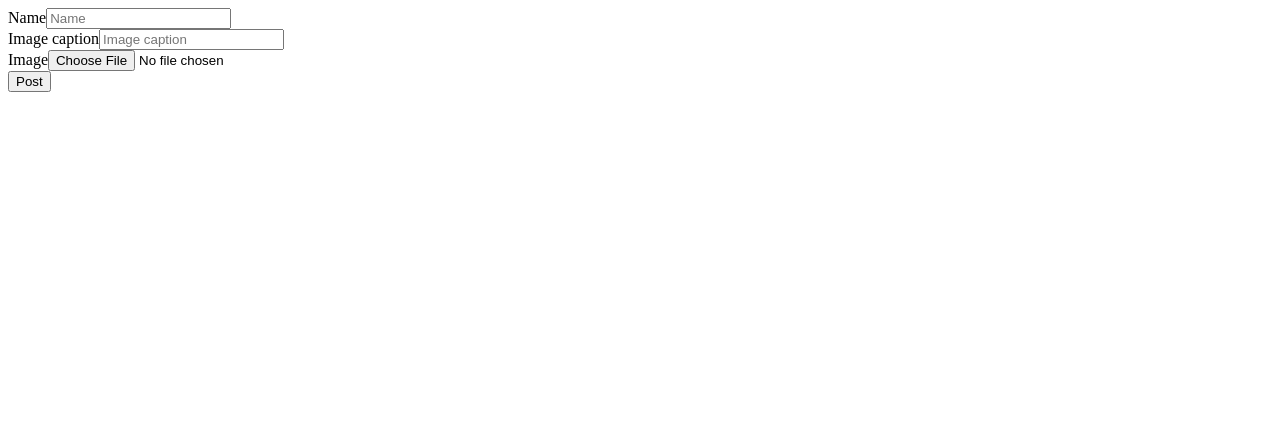
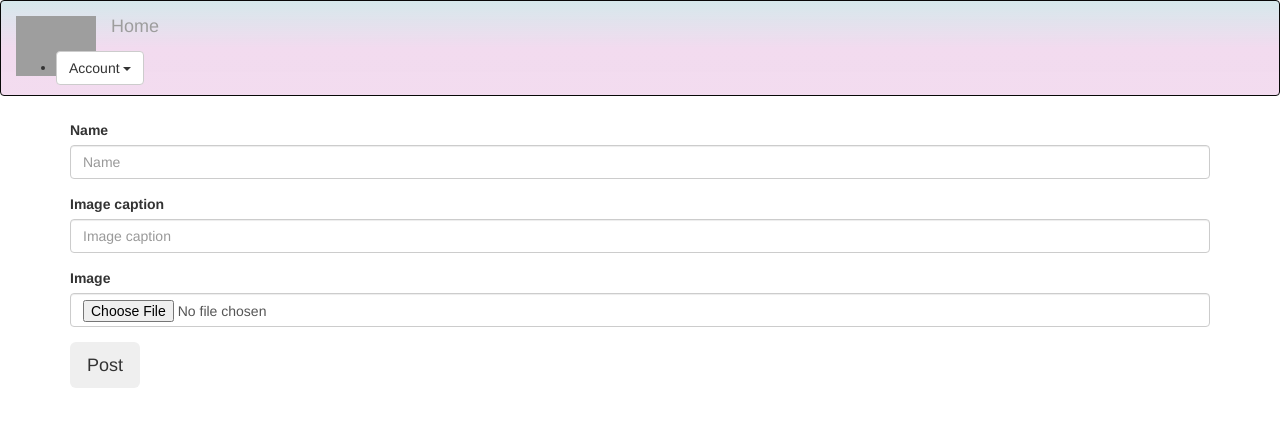
Before and after one commit to Yvonne-Ouma/Instagram-app, a Django app: page /post/ in a window 1280 px wide. Shown: the top 427 px of the page. Run offline with Django 3.2, Linux system fonts and the light colour scheme; the visitor is signed in with stand-in values (Sample User, id 1); some libraries are stand-ins or nearby versions; grey boxes are pictures that could not be loaded.

Commit message:
still cannot post

```diff
--- a/myig/templates/index.html
+++ b/myig/templates/index.html
@@ -28,6 +28,7 @@ pointer; opacity: 0.8;">
                     </div>
                     {% endfor %}
                 </div>
+                <div class="col-md-6"><a href="post/"><button class = "btn-btn-success">Post</button></a></div>
 
             {% endblock %}
 
--- a/myig/templates/post_photo.html
+++ b/myig/templates/post_photo.html
@@ -1,5 +1,5 @@
-{% load bootstrap3 %} {% block content %}
-<div class="container">
+{% extends 'base.html' %} {% load bootstrap3 %} {% block content %}
+<div class="container" style = "padding-top:120px">
 <form action="{% url 'post_image' %}" method="post" enctype="multipart/form-data">
         {%csrf_token%} {% bootstrap_form form %}
         <input type="submit" class="btn btn-outline-secondary btn-lg" value="Post">
```
Also changed, not shown: media/images/bla.jpg (added), media/images/lupita.jpg (added).
